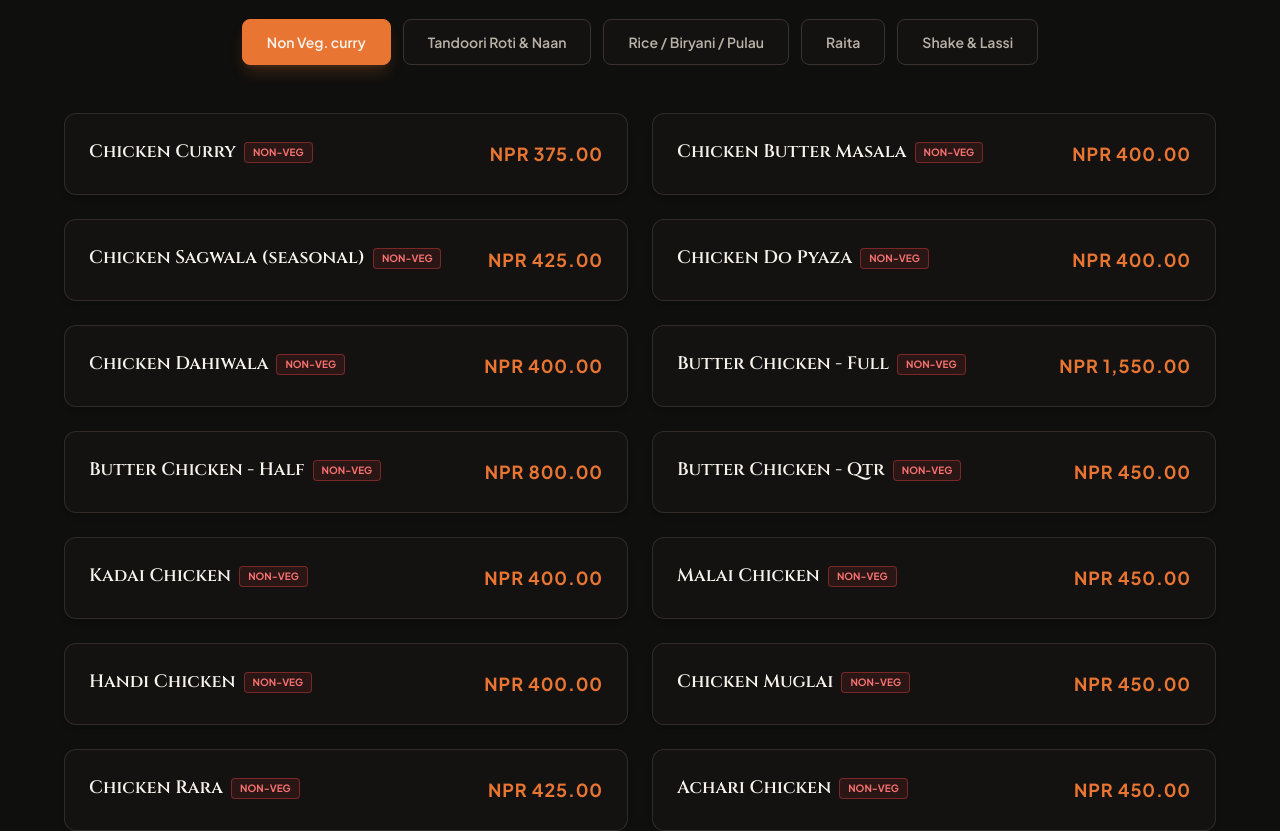
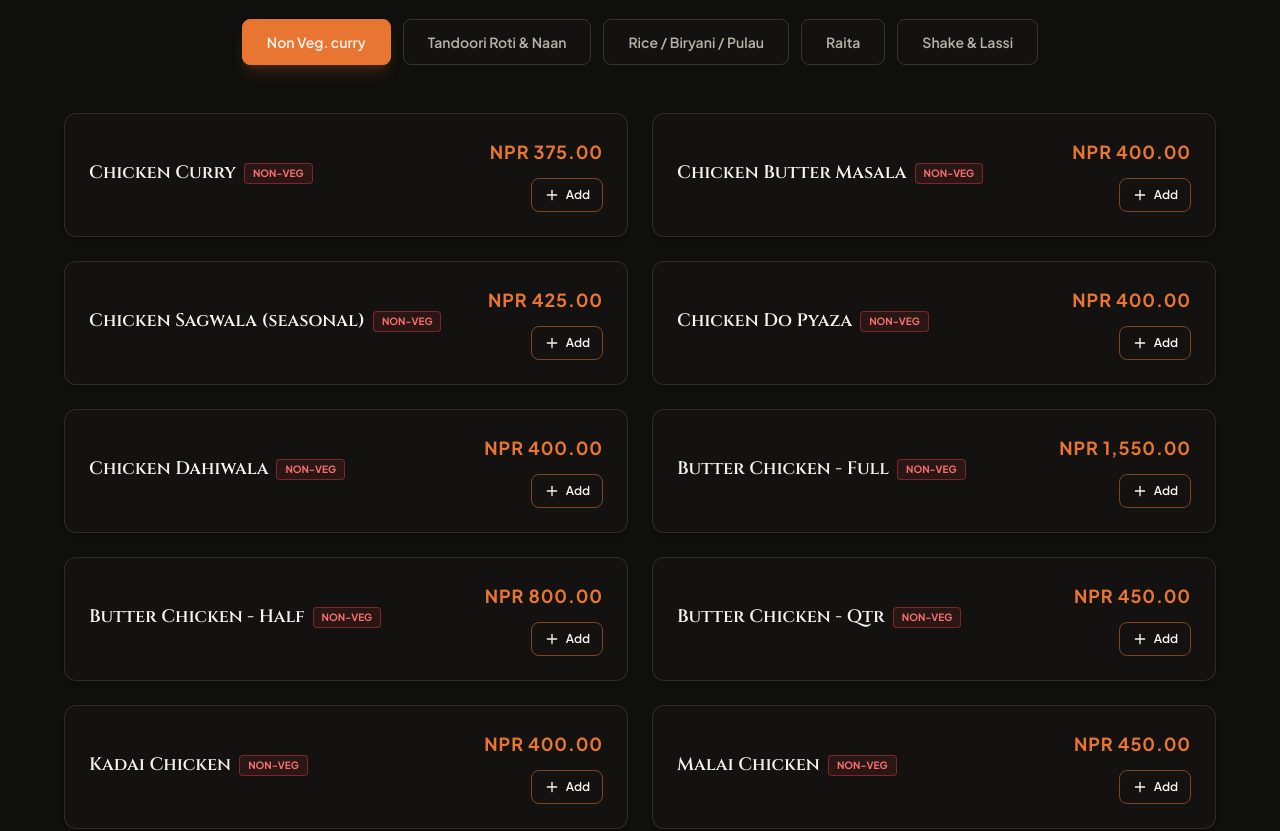
Before and after one commit to Ankit-dev-7/Restaurant, a React (Vite) app: page / in a window 1280 px wide. Shown: the part 1100-1931 px from the top of the page. Built offline with nearby package versions, Linux system fonts and the light colour scheme.

Commit message:
Bug Fixed

```diff
--- a/src/components/CartDrawer.tsx
+++ b/src/components/CartDrawer.tsx
@@ -25,12 +25,12 @@ export const CartDrawer: React.FC =() => {
     if(!isCartOpen) return null;
 
     return(
-        <div className="fixed insert-0 z-50 overflow-hidden">
+        <div className="fixed inset-0 z-50 overflow-hidden">
             <div
-            className="absolute insert-0 bg-black/70 backdrop-blur-sm transition-opacity"
+            className="absolute inset-0 bg-black/70 backdrop-blur-sm transition-opacity"
             onClick={() => setIsCartOpen(false)} />
 
-            <div className="fixed insert-y-0 right-0 max-w-full flex pl=10">
+            <div className="fixed inset-y-0 right-0 flex max-w-full pl-10">
                 <div className="w-screen max-w-md bg-[#0D0C0B] border-l border-[#39332F] text-[#F8F3EC] shadow-2xl flex flex-col">
 
                     <div className="p-6 border-b border-[#39332F] flex items-center justify-between">
@@ -40,7 +40,7 @@ export const CartDrawer: React.FC =() => {
                             </div>
                             <button
                             onClick={() => setIsCartOpen(false)}
-                            className="p-2 rounded-full text-[#B9B0A6] hover:text=[#F8F3EC] hover:bg-[#151311] transition-colors"
+                            className="p-2 rounded-full text-[#B9B0A6] hover:text-[#F8F3EC] hover:bg-[#151311] transition-colors"
                             aria-label="Close cart">
                                 <X className="w-5 h-5" />
                                 </button>
@@ -50,12 +50,13 @@ export const CartDrawer: React.FC =() => {
                                         <div className="text-center py-16">
                                             <ShoppingBag className="w-12 h-12 text-[#39332F] mx-auto mb-4" />
                                             <p className="text-[#B9B0A6] mb-6">Your order selection is currently empty.</p>
-                                            <button
+                                            <a
+                                            href="#menu"
                                             onClick={() => setIsCartOpen(false)}
-                                            className="px-6 py-2.5 rounded-full bg-[#E87532] text-[#F8F3EC] font-semibold text-sm hover:bg-[#B8^F45] transition-colors"
+                                            className="inline-block px-6 py-2.5 rounded-full bg-[#E87532] text-[#F8F3EC] font-semibold text-sm hover:bg-[#B86F45] transition-colors"
                                             >
                                                 Browse Menu
-                                            </button>
+                                            </a>
                                             </div>
                                     ): (
                                         items.map((item) => (
@@ -73,7 +74,7 @@ export const CartDrawer: React.FC =() => {
                                                         <button
                                                         onClick={() => updateQuantity(item.id, item.quantity-1)}
                                                         className="p-1 hover:text-[#E87532] transition-colors"
-                                                        aria-Label="Decrease quantity"
+                                                        aria-label="Decrease quantity"
                                                         >
                                                             <Minus className="w-3.5 h-3.5"/>
                                                         </button>
@@ -99,14 +100,14 @@ export const CartDrawer: React.FC =() => {
                                     )}
                                 </div>
 {items.length > 0 && (
-    <div className="p-6 border-t border-[#39332F] bg-[#151311]/80 space-y=4">
+    <div className="p-6 border-t border-[#39332F] bg-[#151311]/80 space-y-4">
     <div className="flex justify-between items-center text-base">
     <span className="text-[#B9B0A6]">Total Subtotal</span>
     <span className="font-bold text-[#E87532] text-lg">
     NPR {subtotal.toFixed(2)}
     </span>
     </div>
-    <p className="text-us text-[#B9B0A6] text-center leading-relaxed">
+    <p className="text-xs text-[#B9B0A6] text-center leading-relaxed">
     This selection is for review only. Direct order submission and payment processing are not supported online.
     </p>
     </div>
--- a/src/components/Menu.tsx
+++ b/src/components/Menu.tsx
@@ -1,9 +1,11 @@
 import React, { useState } from 'react';
 import { menuCategories } from '../data/menu';
-import { Utensils } from 'lucide-react';
+import { Plus, Utensils } from 'lucide-react';
+import { useCart } from '../context/CartContext';
 
 export const Menu: React.FC = () => {
     const [activeCategory, setActiveCategory] = useState(menuCategories[0].id);
+    const { addItem } = useCart();
 
     const currentCategoryData = menuCategories.find((cat) => cat.id === activeCategory) || menuCategories[0];
 
@@ -45,9 +47,9 @@ export const Menu: React.FC = () => {
 
         {/* Menu Items Grid */}
         <div className="grid grid-cols-1 md:grid-cols-2 gap-6 animate-fadeIn">
-          {currentCategoryData.items.map((item, index) => (
+          {currentCategoryData.items.map((item) => (
             <div
-              key={index}
+              key={`${currentCategoryData.id}-${item.name}`}
               className="p-6 rounded-xl bg-[#151311]/90 border border-[#39332F]/80 hover:border-[#E87532]/50 transition-all duration-300 flex items-center justify-between group shadow-md"
             >
               <div className="pr-4">
@@ -69,10 +71,23 @@ export const Menu: React.FC = () => {
                   )}
                 </div>
               </div>
-              <div className="text-right flex-shrink-0">
+              <div className="text-right flex-shrink-0 flex flex-col items-end gap-3">
                 <span className="text-[#E87532] font-bold text-base md:text-lg tracking-wider">
                   {item.price}
                 </span>
+                <button
+                  type="button"
+                  onClick={() => addItem({
+                    id: `${currentCategoryData.id}-${item.name}`,
+                    name: item.name,
+                    price: Number(item.price.replace(/[^\d.]/g, '')),
+                  })}
+                  className="inline-flex items-center gap-1.5 rounded-lg border border-[#E87532]/50 px-3 py-2 text-xs font-semibold text-[#F8F3EC] transition-colors hover:bg-[#E87532] hover:border-[#E87532]"
+                  aria-label={`Add ${item.name} to cart`}
+                >
+                  <Plus className="w-4 h-4" />
+                  Add
+                </button>
               </div>
             </div>
           ))}
--- a/src/components/Navbar.tsx
+++ b/src/components/Navbar.tsx
@@ -64,7 +64,7 @@ export const Navbar: React.FC = () => {
           aria-label="Open cart">
             <ShoppingBag className="w-5 h-5"/>
             {totalQuantity > 0 && (
-              <span className="absolute -top-1.5 -right-1.5 bg=[#F8F3EC] text-[11px] font-bold w-5 h-5 rounded-full flex items-center justify-center border-[#0D0C0B] shadow-md">
+              <span className="absolute -top-1.5 -right-1.5 bg-[#E87532] text-[#F8F3EC] text-[11px] font-bold w-5 h-5 rounded-full flex items-center justify-center border border-[#0D0C0B] shadow-md">
                 {totalQuantity}
               </span>
             )}
@@ -92,7 +92,7 @@ export const Navbar: React.FC = () => {
           onClick={() => setMobileMenuOpen(!mobileMenuOpen)}
           className="text-[#F8F3EC] p-2 focus:outline-none"
           aria-label="Toggle Menu">
-            {mobileMenuOpen ? <X className="w-6 h-6 text=[#E87532]"/> : <Menu className="w-6 h-6" />}
+            {mobileMenuOpen ? <X className="w-6 h-6 text-[#E87532]"/> : <Menu className="w-6 h-6" />}
           </button>
           </div>
       </div>
```
Also changed, not shown: 5 other files (tests, documents, lock files or other folders). Lines whose indentation alone changed are shown as unchanged.
